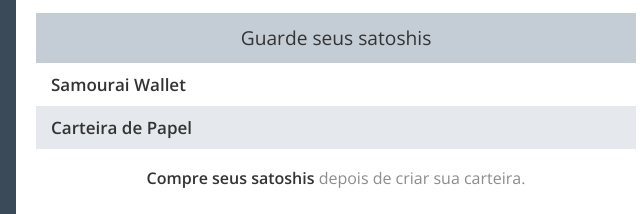
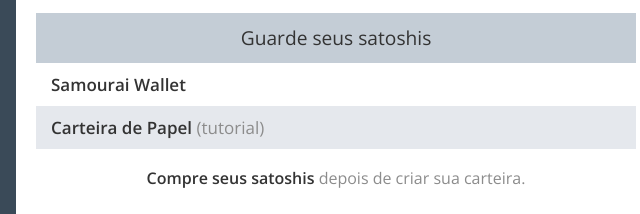
Before and after one commit to rsandrade/satoshis, a plain HTML site: page index.html in a window 1280 px wide. Shown: the part 1406-1620 px from the top of the page, 304-944 px from the left. Drawn offline with nearby package versions, Linux system fonts and the light colour scheme; a script that the page names is missing.

Commit message:
Update index.html

```diff
--- a/index.html
+++ b/index.html
@@ -93,7 +93,7 @@
             </tr>
                         <tr>
               <td class="tm-text-left"><a href="https://telegra.ph/Como-criar-sua-carteira-de-papel-para-guardar-seus-bitcoins-08-04" class="tm-contact-link"
-                  target="_blank">Carteira de Papel</a></td>
+                  target="_blank">Carteira de Papel</a> (tutorial)</td>
             </tr>
           </table>
           <p style="text-align: center;">
```
